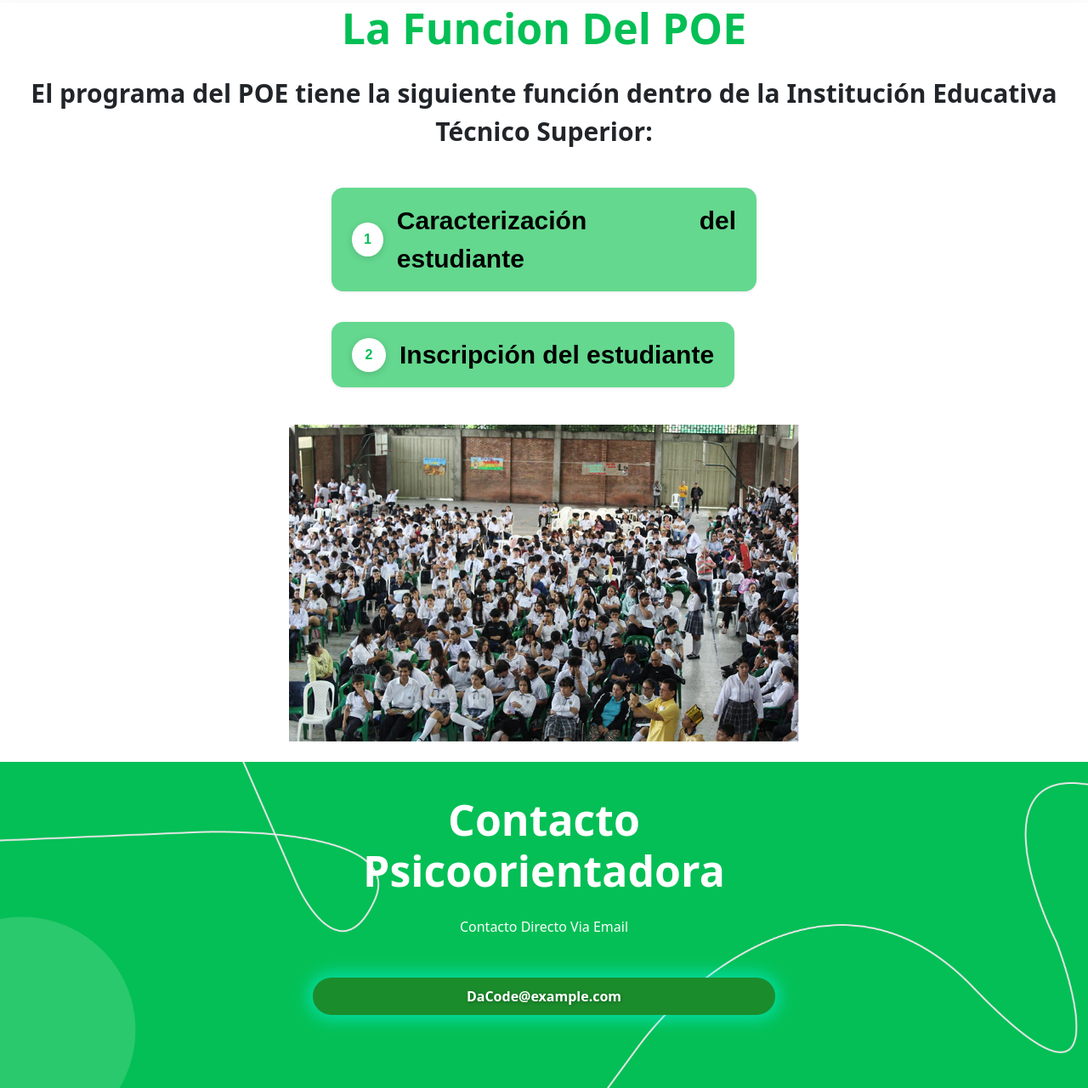
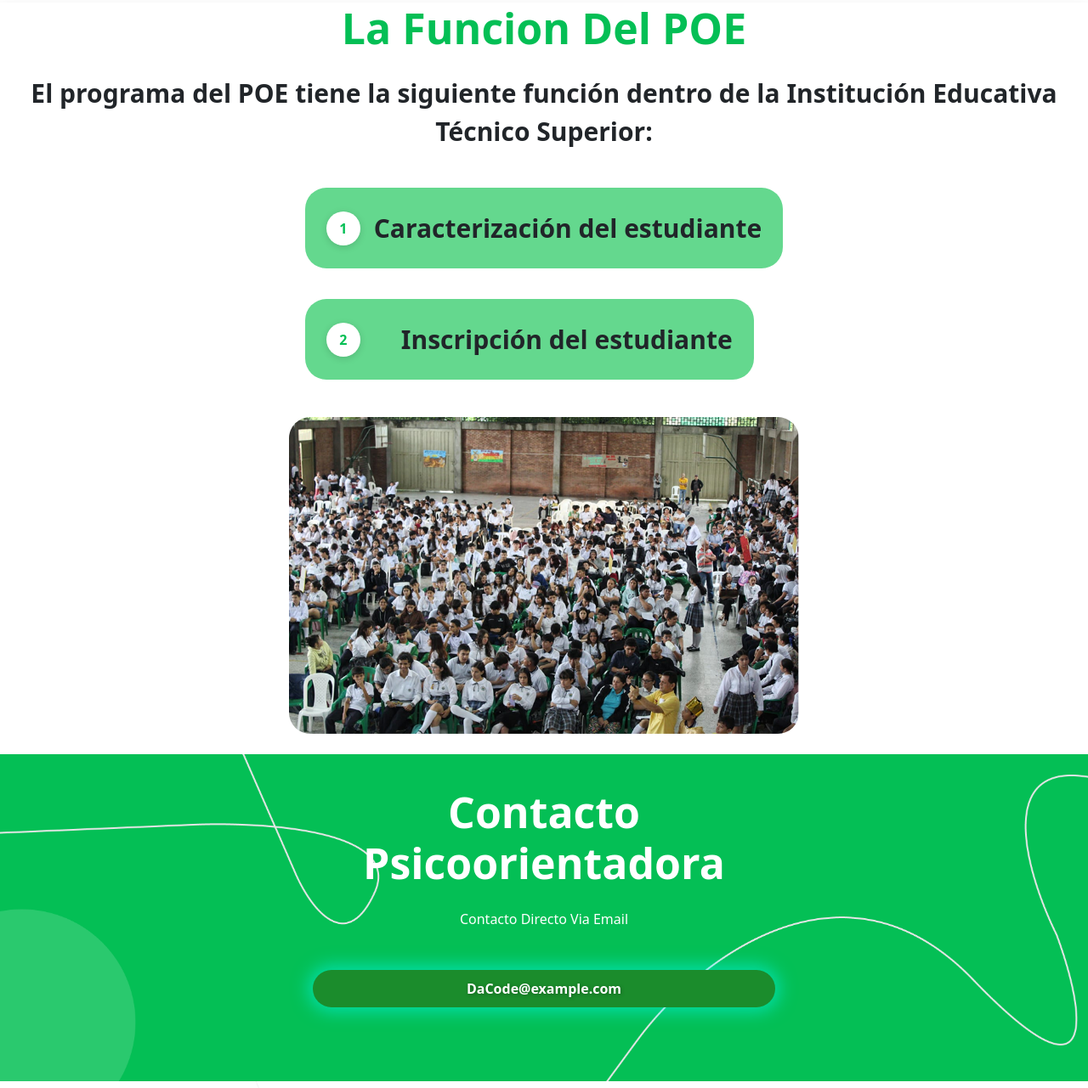
Before and after one commit to TheKelex/POE, a PHP site: the page made by PUBLICO/TALLERES FORMATIVOS/taller.html in a window 1280 px wide. Shown: the part 1776-3057 px from the top of the page at 85% size. Run offline with PHP 8.4, Linux system fonts and the light colour scheme.

Commit message:
taller xxx

```diff
--- a/PUBLICO/TALLERES FORMATIVOS/style.css
+++ b/PUBLICO/TALLERES FORMATIVOS/style.css
@@ -122,14 +122,8 @@
 
 .cuadro {
   background-color: #64d88e;      /* Color verde similar */
-  padding: 16px 24px;             /* Espaciado interno */
-  border-radius: 14px;            /* Bordes redondeados */
-  font-family: 'Poppins', sans-serif;
-  font-weight: 500;               /* Peso intermedio como el de la imagen */
-  font-size: 16px;
-  color: #000;                    /* Texto en negro */
+  padding: 25px;             /* Espaciado interno */
+  border-radius: 25px;            /* Bordes redondeados */
+  margin: 20px ;              /* Centrado y con separación */
   text-align: center;
-  max-width: 500px;               /* Para que no se estire demasiado */
-  margin: 20px ;              /* Centrado y con separación */
-  box-shadow: 0 1px 3px rgba(0,0,0,0.1); /* Opcional: sutil sombra */
 }
--- a/PUBLICO/TALLERES FORMATIVOS/taller.html
+++ b/PUBLICO/TALLERES FORMATIVOS/taller.html
@@ -154,7 +154,7 @@
                 </div>
 
                 <div class="d-flex align-items-center cuadro ">
-                    <div class="d-flex align-items-center justify-content-center circulos me-3">2</div>
+                    <div class="d-flex align-items-center justify-content-center circulos me-5">2</div>
                     <p class="textos mb-0">Inscripción del estudiante</p>
                 </div>
             </div>
@@ -163,7 +163,7 @@
         </div>
 
         <center>
-            <img src="../../Imagenes/Img_FuncionPOE.png" class="img-fluid m-4" style="width: 600px; height: auto;">
+            <img src="../../Imagenes/Img_FuncionPOE.png" class="img-fluid m-4" style="width: 600px; height: auto; border-radius: 25px;">
         </center>
 
     </div>
```
